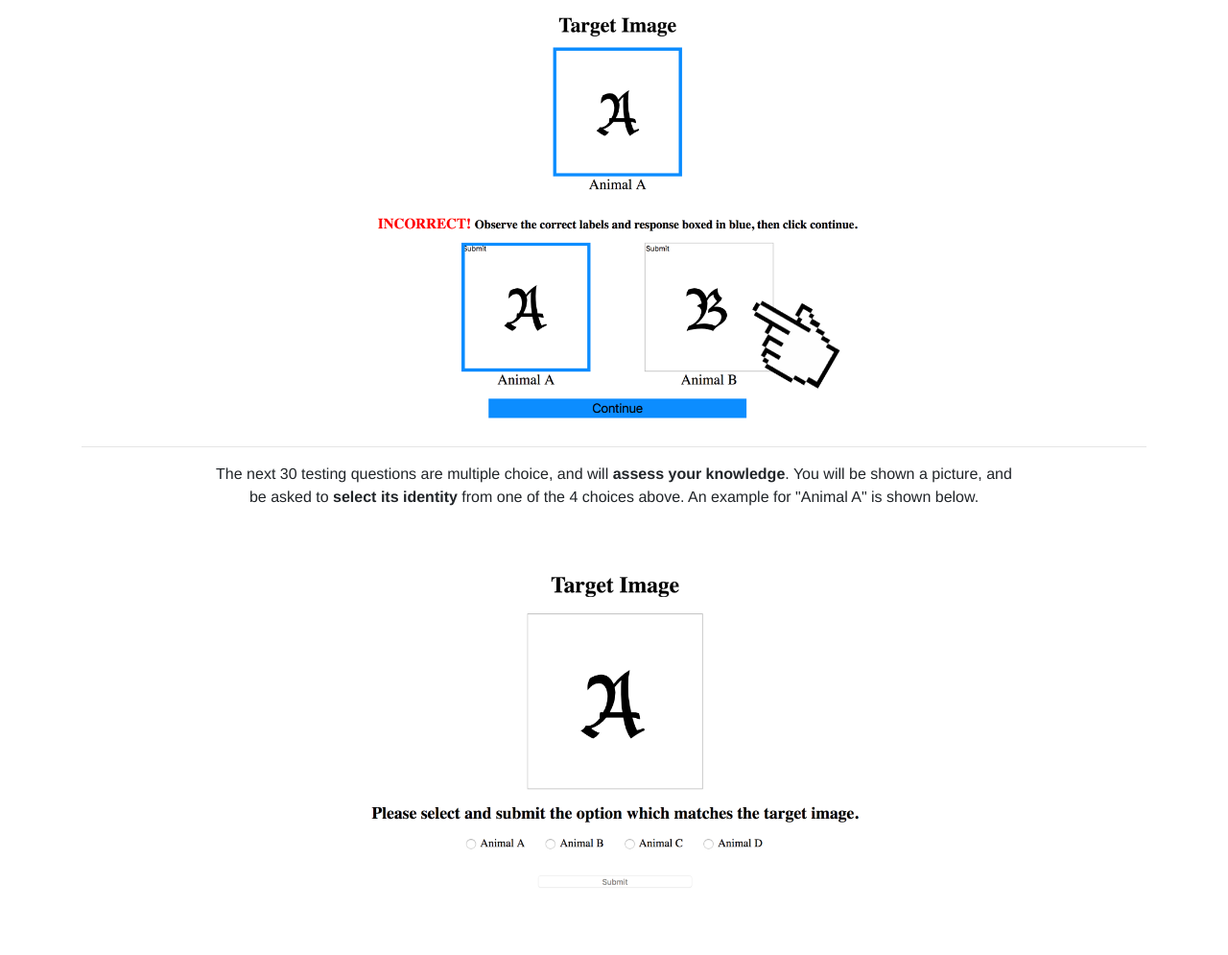
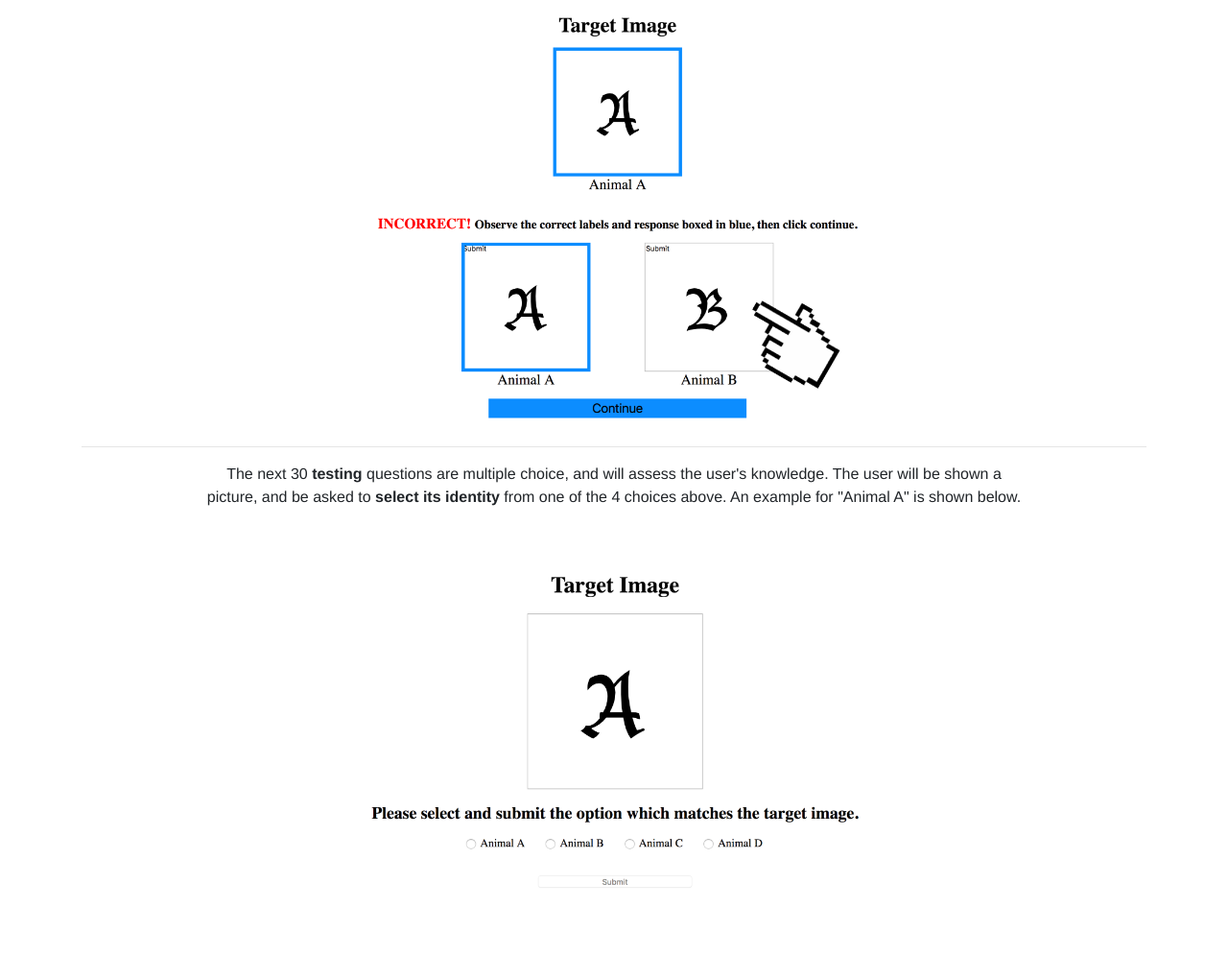
Before and after one commit to rohbat/MachineTeaching, a Flask app: template templates/login_instr.html in a window 1280 px wide. Shown: the part 1662-2657 px from the top of the page at 96% size. Run offline with Flask 2, Linux system fonts and the light colour scheme; the template is opened without the code that fills it, so the values that code supplies are empty; some libraries are stand-ins or nearby versions.

Commit message:
added phrase

```diff
--- a/templates/login_instr.html
+++ b/templates/login_instr.html
@@ -66,7 +66,7 @@ input[type=submit] {
       <hr>
 
       <p>
-      The next 30 testing questions are multiple choice, and will <b>assess your knowledge</b>. You will be shown a picture, and be asked to <b>select its identity</b> from one of the 4 choices above. An example for "Animal A" is shown below.
+        The next 30 <b>testing</b> questions are multiple choice, and will assess the user's knowledge. The user will be shown a picture, and be asked to <b>select its identity</b> from one of the 4 choices above. An example for "Animal A" is shown below.
       </p>
       <img src="../static/instructions/test.png" style="width:600px" border="1">
       <hr>
```
